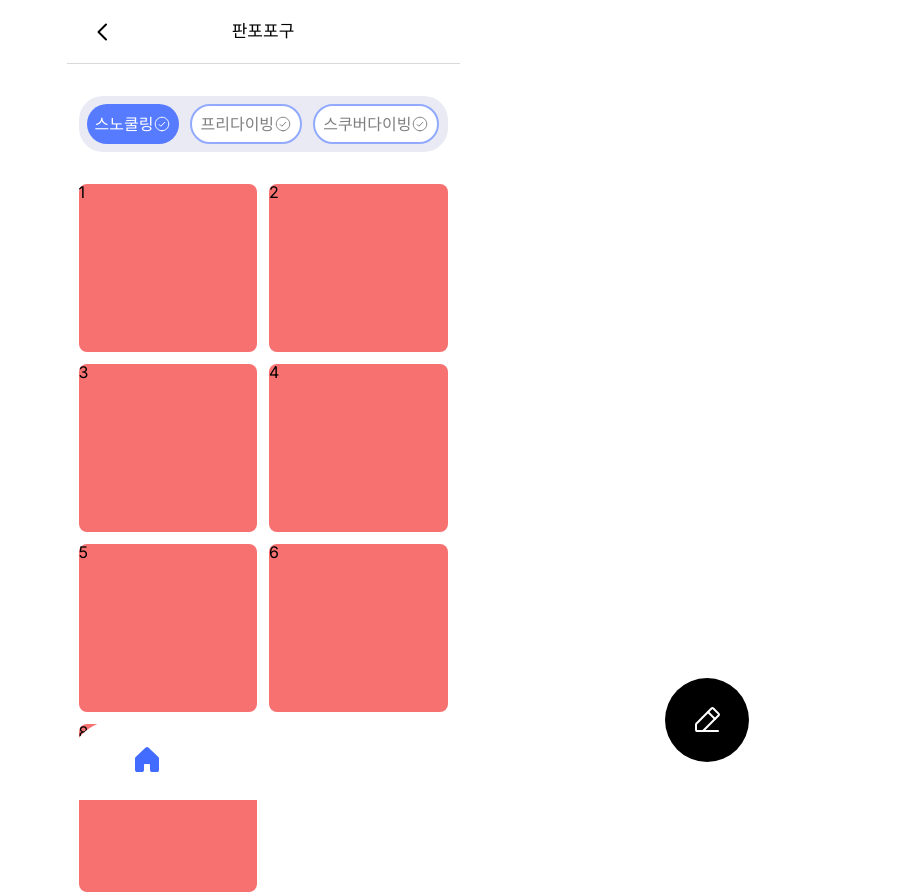
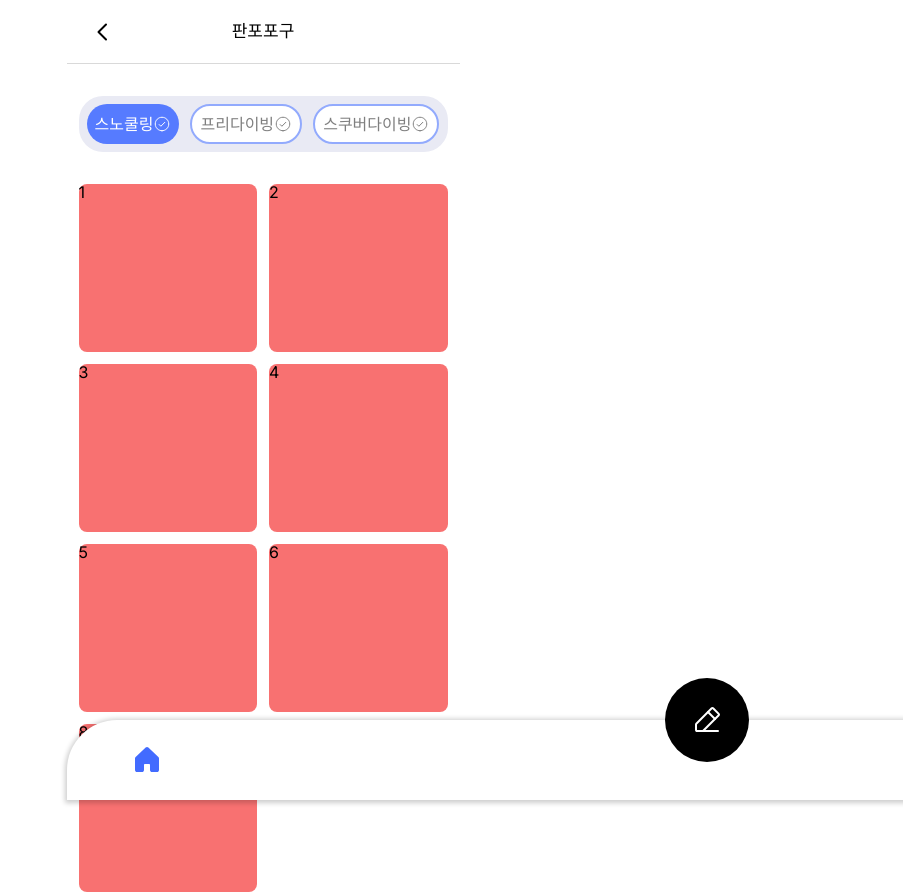
Before and after one commit to hondi-dive/new-fornt, a Next.js app: page /feed/1 in a window 1280 px wide. Shown: the whole page, without its empty margins (377-1280 px from the left). Built offline with nearby package versions, Linux system fonts and the light colour scheme.

Commit message:
modify: bottom nav box shadow 추가

```diff
--- a/src/components/common/BottomNav.tsx
+++ b/src/components/common/BottomNav.tsx
@@ -9,6 +9,7 @@ export default function BottomNav() {
     <div
       className="w-full h-20 px-16 flex bg-white justify-between py-6  bottom-0 z-10 fixed"
       style={{
+        boxShadow: '0 1px 5px 2px rgba(0,0,0,0.2)',
         borderRadius: '50px 50px 0px 0px',
       }}
     >
```
